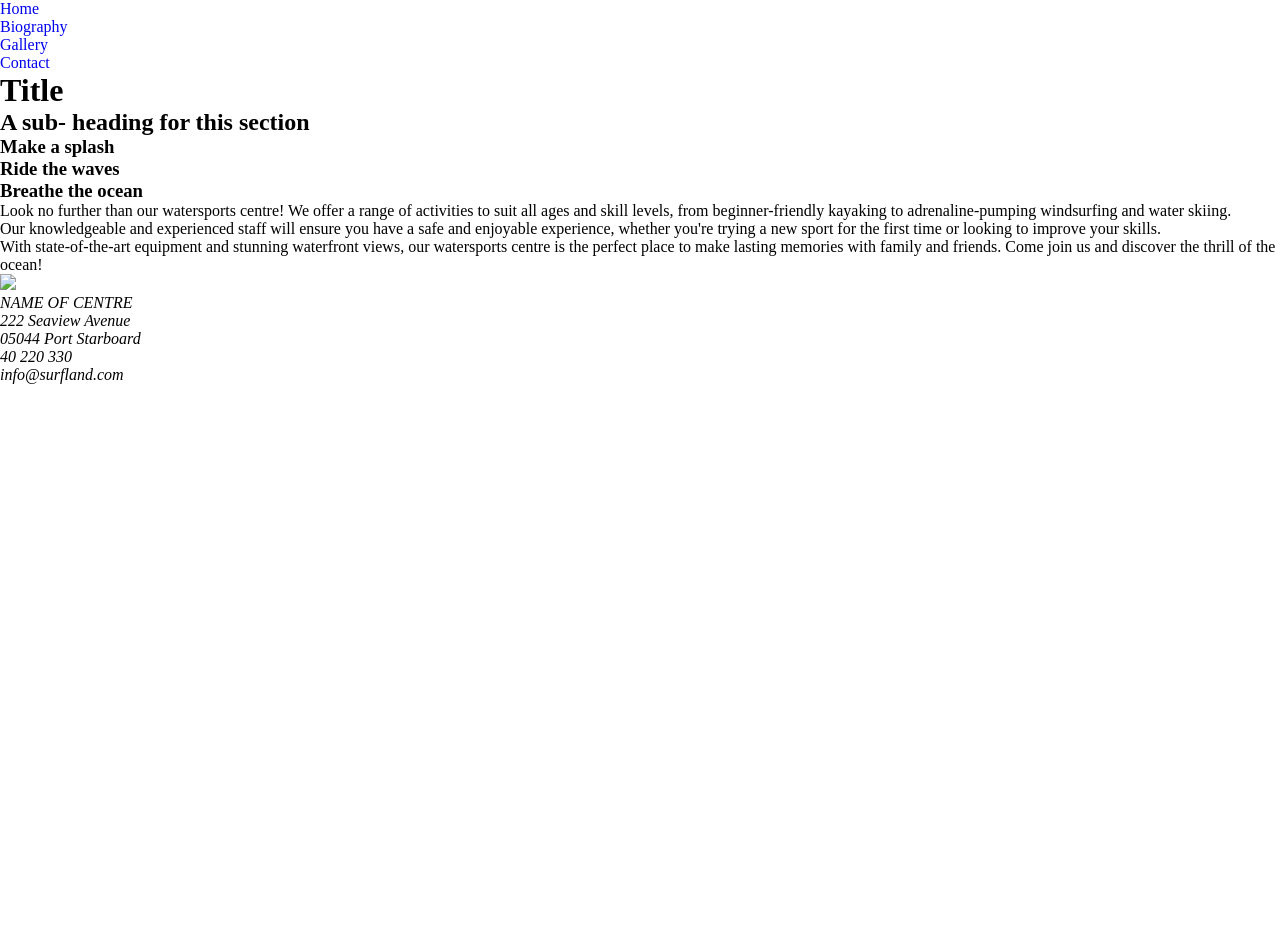
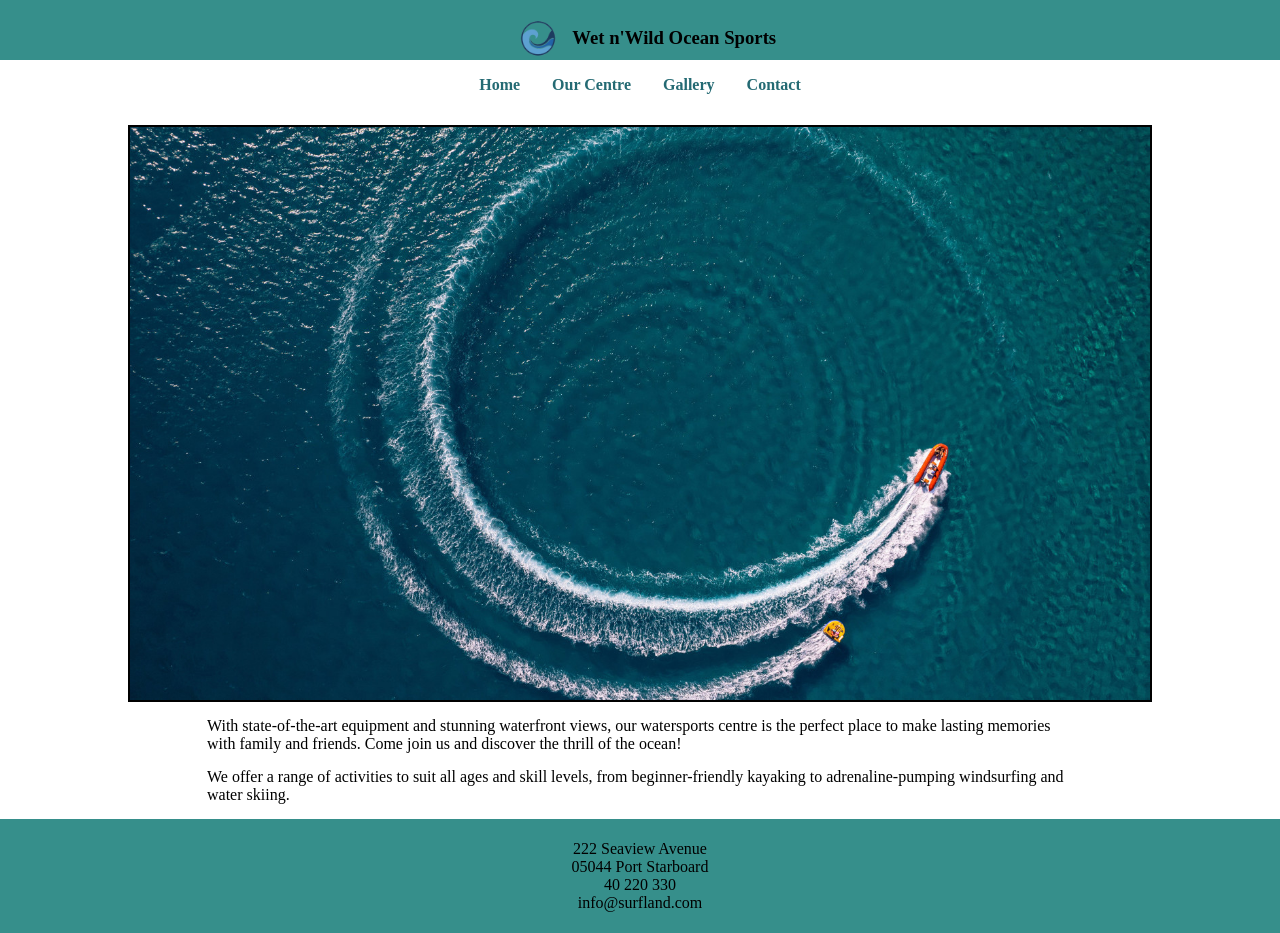
Before and after one commit to kbastamow/Project-RampUp, a plain HTML site: page index.html in a window 1280 px wide. Before the commit the page ends 800 px from the top, so only its background shows below. Drawn offline with Linux system fonts and the light colour scheme; files that its build step writes are made by us from their sources.

Commit message:
Top Bar styles and main page

```diff
--- a/index.html
+++ b/index.html
@@ -5,43 +5,48 @@
     <meta http-equiv="X-UA-Compatible" content="IE=edge">
     <meta name="viewport" content="width=device-width, initial-scale=1.0">
     <title>Document</title>
-    <link rel="stylesheet" href="styles.css">
+    <link rel="stylesheet" href="./styles/styles.css">
 </head>
 <body>
+
+  <header class="logo-container">
+    <img src="./assets/Images/logo2.png" alt="logo">
+    <h3>Wet n'Wild <span>Ocean Sports</span></h3>
+  </header>
+
+
   <nav class="navindex">
     <ul>
       <li><a href="index.html">Home</a></li>
-      <li><a href="biography.html">Biography</a></li>
+      <li><a href="biography.html">Our Centre</a></li>
       <li><a href="gallery.html">Gallery</a></li>
       <li><a href="contact.html">Contact</a></li>
     </ul>
   </nav>
 
-  <header class="headindex">
-    <h1>Title</h1>
-    <h2> A sub- heading for this section</h2>
-    <h3> Make a splash</h3>
-    <h3> Ride the waves</h3>
-    <h3> Breathe the ocean</h3>
-    <p>Look no further than our watersports centre! We offer a range of activities to suit all ages and skill levels, from beginner-friendly kayaking to adrenaline-pumping windsurfing and water skiing.
-    <p> Our knowledgeable and experienced staff will ensure you have a safe and enjoyable experience, whether you're trying a new sport for the first time or looking to improve your skills.</p>
-    <p>With state-of-the-art equipment and stunning waterfront views, our watersports centre is the perfect place to make lasting memories with family and friends. Come join us and discover the thrill of the ocean!</p>
-  </header>
+  <main>
+    <div class="intro">
+      <img src="./assets/Images/1.jpg" alt="waterski">
+      <img src="./assets/Images/2.jpg" alt="waterski">
+      <img src="./assets/Images/3.jpg" alt="waterski">
+      <img src="./assets/Images/4.jpg" alt="waterski">
+      <img src="./assets/Images/5.jpg" alt="waterski">
+      <img src="./assets/Images/6.jpg" alt="waterski">
+      <img src="./assets/Images/7.jpg" alt="waterski">
+      <img src="./assets/Images/8.jpg" alt="waterski">
+      <img src="./assets/Images/9.jpg" alt="waterski">
+      <img src="./assets/Images/10.jpg" alt="waterski">
+    </div>
 
 
-  <main>
-    <img src="logo3.jpg">
+    <p>With state-of-the-art equipment and stunning waterfront views, our watersports centre is the perfect place to make lasting memories with family and friends. Come join us and discover the thrill of the ocean!</p>
+    <p>We offer a range of activities to suit all ages and skill levels, from beginner-friendly kayaking to adrenaline-pumping windsurfing and water skiing.
+    <p> </p>
 
   </main>
 
   <footer>
-    <address>
-      <p>NAME OF CENTRE</p>
       <p>222 Seaview Avenue<br>05044 Port Starboard<br>40 220 330<br>info@surfland.com</p>
-
-    </address>
-
-
   </footer>
 
 </body>
--- a/styles/styles.css
+++ b/styles/styles.css
@@ -1,8 +1,12 @@
-* {
+body {
   margin: 0;
   padding: 0;
+  }
+
+* {
   box-sizing: border-box;
   text-decoration: none;
+
 }
 
 :root {
@@ -13,6 +17,122 @@
   --sand: #e6af2eff;
 
 }
+
+/* INDEX */
+
+.logo-container {
+  height: 60px;
+  padding: 8px 15px 8px;
+  background-color: var(--cyan);
+  display: flex;
+  flex-wrap: wrap;
+  justify-content: center;
+  align-items:center;
+}
+
+.logo-container img {
+  height: 40px;
+}
+
+.logo-container img, p {
+  padding: 0 15px;
+}
+
+
+.navindex {
+
+}
+
+.navindex ul {
+  display: flex;
+  justify-content: center;
+  padding: 0;
+  margin: 0;
+}
+
+li {
+
+  list-style-type: none;
+  padding: 1em;
+  background-color: white;
+
+}
+
+li a {
+  color: var(--carib);
+  font-weight: bold;
+}
+
+main {
+  margin: 0 10vw;
+}
+
+main p {
+  margin: 15px 5vw;
+}
+
+.intro {
+  margin-top:15px;
+  border: 2px solid black;
+  max-height: 80vh; /* change this for different screen sizes later*/
+  display: flex;
+  justify-content: center;
+
+}
+
+.intro img {
+  opacity: 1;
+  width: 10%;
+  /* animation-name: appear;
+  animation-fill-mode: forwards;
+  animation-duration: 4s; */
+
+}
+
+.intro img:nth-child(1) {
+  animation-delay: 3s;
+}
+.intro img:nth-child(2) {
+  animation-delay: 3.5s;
+}
+.intro img:nth-child(3) {
+  animation-delay: 4s;
+}
+.intro img:nth-child(4) {
+  animation-delay: 4.5s;
+}
+.intro img:nth-child(5) {
+  animation-delay: 5s;
+}
+.intro img:nth-child(6) {
+  animation-delay: 5.5s;
+}
+.intro img:nth-child(7) {
+  animation-delay: 6s;
+}
+.intro img:nth-child(8) {
+  animation-delay: 6.5s;
+}
+.intro img:nth-child(9) {
+  animation-delay: 7s;
+}
+.intro img:nth-child(10) {
+  animation-delay: 7.5s;
+}
+
+
+
+
+
+
+footer {
+  background-color: var(--cyan);
+  padding: 5px;
+  text-align: center;
+  text-decoration: none;
+}
+
+
 
 
 /*GALLERY*/
@@ -39,13 +159,14 @@
   background-color: grey;
   justify-content: center;
   align-items: center;
-
-
-}
-
-.photos {
-  /* width: 15%; */
 }
 
 
 /* TEST FOR MAIN IMAGE */
+
+
+@keyframes appear{
+  0% {opacity:0;}
+  50% {width: 110%}
+  100% {opacity:1;}
+}
```
Also changed, not shown: pages/biography.html (+17 -3 lines), pages/contact.html (renamed from pages/contacto.html, +16 -0 lines), pages/gallery.html (+14 -2 lines), assets/Images/1.jpg (added), assets/Images/10.jpg (added), assets/Images/2.jpg (added), assets/Images/3.jpg (added), assets/Images/4.jpg (added), assets/Images/5.jpg (added), assets/Images/6.jpg (added), assets/Images/7.jpg (added), assets/Images/8.jpg (added), assets/Images/9.jpg (added), assets/Images/logo.png (added), 2 more files.
